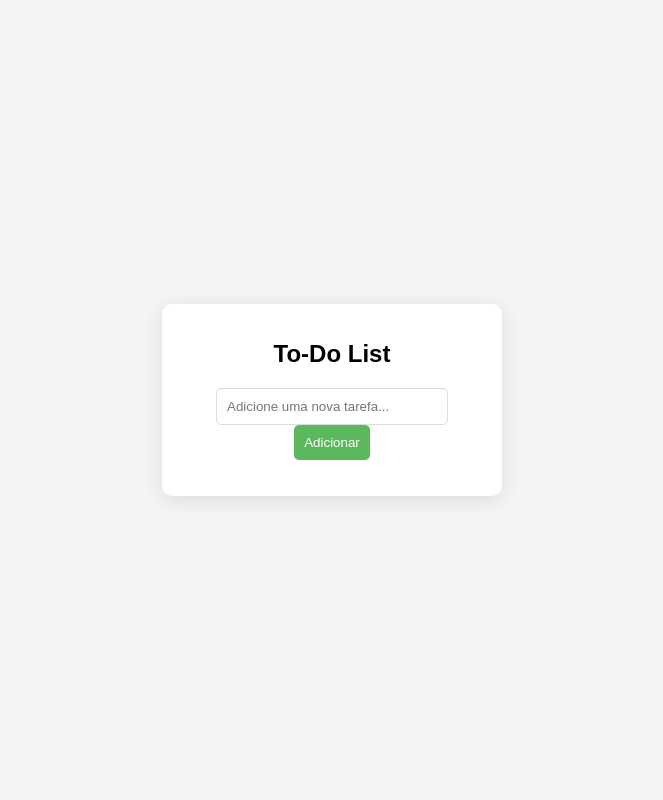
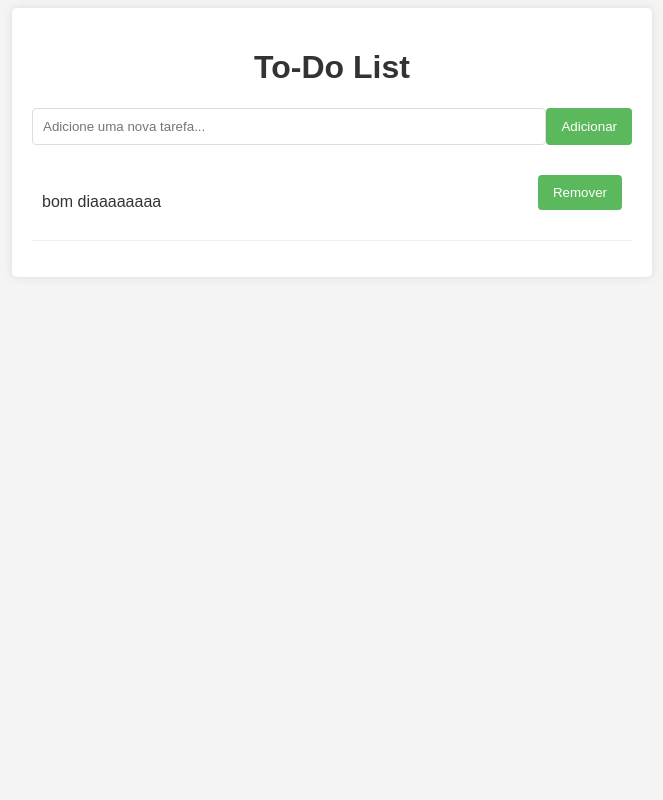
Before and after one commit to Gilderlan0101/To-do-list-com-Flask, a Flask app: page / in a window 1280 px wide. Shown: the whole page, without its empty margins (308-971 px from the left). Run offline with Flask 3, Linux system fonts and the light colour scheme.

Commit message:
Atualizações no projeto: correção de erros e novas funcionalidades pt5 v= ok 2.0

```diff
--- a/src/route/routes.py
+++ b/src/route/routes.py
@@ -1,54 +1,83 @@
+import os
 from flask import Blueprint, render_template, request, redirect, flash
-from src.services.to_do_list import my_list, display
-import os
 
+# Configurações do diretório e arquivo
+BASE_DIR = os.path.expanduser("~")  # Diretório home do usuário
+DIRECTORY = os.path.join(BASE_DIR, "my_tasks")  # Cria um diretório chamado "my_tasks"
+FILENAME = os.path.join(DIRECTORY, 'my_task.txt')  # Caminho completo do arquivo
+
+# Define o blueprint
 home = Blueprint('home', __name__, template_folder='templates')
-FILENAME = 'src/services/my_task.txt'
+
+def my_list(add):
+    try:
+        # Verifica se o diretório existe, se não, cria
+        if not os.path.exists(DIRECTORY):
+            os.makedirs(DIRECTORY)
+
+        # Se a tarefa for vazia ou composta apenas por espaços, não a adiciona
+        if not add.strip():
+            flash("A tarefa não pode ser vazia.", "error")
+            return display()
+
+        # Adiciona a nova tarefa ao arquivo
+        with open(FILENAME, 'a') as file:
+            file.write(add.strip() + '\n')  # Use strip() para evitar espaços em branco
+
+    except Exception as e:
+        print(f"Erro: {e}")
+        flash("Erro ao adicionar a tarefa.", "error")
+
+def display():
+    tarefas = []
+    try:
+        with open(FILENAME, "r") as arquivo:
+            linhas = arquivo.readlines()
+            for linha in linhas:
+                tarefas.append(linha.strip())
+
+    except FileNotFoundError:
+        print(f"Arquivo não encontrado: {FILENAME}. Um novo arquivo será criado na próxima execução.")
+        return []
+    except Exception as e:
+        print(f"Erro: {e}")
+        return []
+
+    return tarefas
 
 @home.route('/', methods=['POST', 'GET'])
 def page_inicial():
+    viws_task = display()  # Chama a função display() para obter todas as tarefas
 
     if request.method == 'POST':
         task = request.form.get('task')  # Use get() para evitar KeyError
+        if task:
+            my_list(task)  # Adiciona a tarefa
+            viws_task = display()  # Atualiza a lista de tarefas após adicionar
 
-        if task:
-            add_task = my_list(task)  # Aqui você adiciona a tarefa
-            if add_task is None:
-                print("Erro ao adicionar a tarefa.")
-            if add_task == [ ]:
-                flash('Sua lista esta vazinha')
-
-
-    # Aqui, chame a função display() para obter todas as tarefas
-    viws_task = display()
+            if not viws_task:  # Se a lista de tarefas estiver vazia
+                flash('Sua lista está vazia!', 'info')
 
     return render_template('home.html', viws_task=viws_task)
-
-
-FILENAME = os.path.join(os.path.expanduser("~"), "my_tasks.txt")  # Salva o arquivo no diretório home do usuário
 
 @home.route('/delete/<int:task_id>', methods=['POST'])
 def delete_task(task_id):
     try:
-        # Lê as tarefas atuais
         tarefas = display()  # Chama a função display para obter a lista de tarefas
-
-        # Verifica se o ID da tarefa está dentro do intervalo válido
         if 0 <= task_id < len(tarefas):
-            # Remove a tarefa selecionada
-            tarefas.remove(task_id)
+            tarefas.pop(task_id)  # Remove a tarefa selecionada
 
             # Escreve as tarefas atualizadas de volta ao arquivo
             with open(FILENAME, 'w') as file:
                 for tarefa in tarefas:
                     file.write(tarefa + '\n')
 
-            flash('Tarefa removida com sucesso!', 'success')  # Adiciona uma mensagem de sucesso
+            flash('Tarefa removida com sucesso!', 'success')
         else:
-            flash('ID da tarefa inválido.', 'error')  # Mensagem de erro se o ID for inválido
+            flash('ID da tarefa inválido.', 'error')
 
     except Exception as e:
         print(f"Erro ao deletar tarefa: {e}")
-        flash('Erro ao remover a tarefa.', 'error')  # Mensagem de erro em caso de exceção
+        flash('Erro ao remover a tarefa.', 'error')
 
     return redirect('/')  # Redireciona para a página inicial
--- a/src/services/my_task.txt
+++ b/src/services/my_task.txt
@@ -0,0 +1 @@
+bom diaaaaaaaa
--- a/src/services/to_do_list.py
+++ b/src/services/to_do_list.py
@@ -1,46 +1,70 @@
-import os
-from flask import flash
+# import os
+# from flask import flash
 
-# Define o caminho para o diretório onde o arquivo será salvo
-BASE_DIR = os.path.expanduser("~")  # Diretório home do usuário
-DIRECTORY = os.path.join(BASE_DIR, "my_tasks")  # Cria um diretório chamado "my_tasks"
-FILENAME = os.path.join(DIRECTORY, 'my_task.txt')  # Caminho completo do arquivo
+# # Define o caminho para o diretório onde o arquivo será salvo
+# BASE_DIR = os.path.expanduser("~")  # Diretório home do usuário
+# DIRECTORY = os.path.join(BASE_DIR, "my_tasks")  # Cria um diretório chamado "my_tasks"
+# FILENAME = os.path.join(DIRECTORY, 'my_task.txt')  # Caminho completo do arquivo
+# def my_list(add):
+#     try:
+#         # Verifica se o diretório existe, se não, cria
+#         if not os.path.exists(DIRECTORY):
+#             os.makedirs(DIRECTORY)
 
-def my_list(add):
-    try:
+#         # Se a tarefa for vazia ou composta apenas por espaços, não a adiciona
+#         if not add.strip():
+#             flash("A tarefa não pode ser vazia.", "error")
+#             return display()
 
-        # Verifica se o diretório existe, se não, cria
-        if not os.path.exists(DIRECTORY):
-            os.makedirs(DIRECTORY)
+#         # Adiciona a nova tarefa ao arquivo
+#         with open(FILENAME, 'a') as file:
+#             file.write(add.strip() + '\n')  # Use strip() para evitar espaços em branco
 
-        # Primeiro, adicione a nova tarefa ao arquivo
-        with open(FILENAME, 'a') as file:
-            file.write(add + '\n')
+#         return display()  # Chame a função display para retornar a lista completa
 
-        if add == ' ':
-            return display()
-
-        # Em seguida, retorne todas as tarefas
-        return display()  # Chame a função display para retornar a lista completa
-
-    except Exception as e:
-        print(f"Erro: {e}")
-        return []  # Retorna uma lista vazia em caso de erro
+#     except Exception as e:
+#         print(f"Erro: {e}")
+#         flash("Erro ao adicionar a tarefa.", "error")
+#         return []  # Retorna uma lista vazia em caso de erro
 
 
-def display():
-    tarefas = []  # Lista para armazenar as tarefas
-    try:
-        with open(FILENAME, "r") as arquivo:
-            linhas = arquivo.readlines()
-            for linha in linhas:
-                tarefas.append(linha.strip())  # Adiciona cada linha à lista de tarefas
+# def display():
+#     tarefas = []  # Lista para armazenar as tarefas
+#     try:
+#         with open(FILENAME, "r") as arquivo:
+#             linhas = arquivo.readlines()
+#             for linha in linhas:
+#                 tarefas.append(linha.strip())  # Adiciona cada linha à lista de tarefas
 
-    except FileNotFoundError:
-        print(f"Arquivo não encontrado: {FILENAME}. Um novo arquivo será criado na próxima execução.")
-        return []  # Retorna uma lista vazia se o arquivo não existir
-    except Exception as e:
-        print(f"Erro: {e}")
-        return []  # Retorna uma lista vazia em caso de erro
+#     except FileNotFoundError:
+#         print(f"Arquivo não encontrado: {FILENAME}. Um novo arquivo será criado na próxima execução.")
+#         return []  # Retorna uma lista vazia se o arquivo não existir
+#     except Exception as e:
+#         print(f"Erro: {e}")
+#         return []  # Retorna uma lista vazia em caso de erro
 
-    return tarefas  # Retorna a lista completa de tarefas
+#     return tarefas  # Retorna a lista completa de tarefas
+
+# def delete_task(task_id):
+#     try:
+#         tarefas = display()  # Chama a função display para obter a lista de tarefas
+
+#         # Verifica se o ID da tarefa está dentro do intervalo válido
+#         if 0 <= task_id < len(tarefas):
+#             # Remove a tarefa selecionada
+#             tarefas.pop(task_id)
+
+#             # Escreve as tarefas atualizadas de volta ao arquivo
+#             with open(FILENAME, 'w') as file:
+#                 for tarefa in tarefas:
+#                     file.write(tarefa + '\n')
+
+#             flash('Tarefa removida com sucesso!', 'success')  # Mensagem de sucesso
+#         else:
+#             flash('ID da tarefa inválido.', 'error')  # Mensagem de erro se o ID for inválido
+
+#     except Exception as e:
+#         print(f"Erro ao deletar tarefa: {e}")
+#         flash('Erro ao remover a tarefa.', 'error')  # Mensagem de erro em caso de exceção
+
+#     return display()  # Retorna a lista atualizada de tarefas
--- a/src/static/styles.css
+++ b/src/static/styles.css
@@ -1,41 +1,42 @@
 body {
-    font-family: 'Arial', sans-serif;
+    font-family: Arial, sans-serif;
     background-color: #f4f4f4;
-    margin: 0;
-    padding: 0;
-    display: flex;
-    justify-content: center;
-    align-items: center;
-    height: 100vh;
+    color: #333;
 }
 
 .container {
+    width: 90%;
+    max-width: 600px;
+    margin: 0 auto;
+    padding: 20px;
     background: white;
-    border-radius: 10px;
-    box-shadow: 0 4px 20px rgba(0, 0, 0, 0.1);
-    padding: 20px;
-    width: 300px;
+    border-radius: 5px;
+    box-shadow: 0 0 10px rgba(0, 0, 0, 0.1);
+}
+
+h1 {
     text-align: center;
 }
 
-h1 {
+form {
+    display: flex;
+    justify-content: space-between;
     margin-bottom: 20px;
-    font-size: 24px;
 }
 
 input[type="text"] {
-    width: 70%;
+    flex: 1;
     padding: 10px;
     border: 1px solid #ddd;
-    border-radius: 5px;
+    border-radius: 4px;
 }
 
 button {
-    padding: 10px;
+    padding: 10px 15px;
     border: none;
     background-color: #5cb85c;
     color: white;
-    border-radius: 5px;
+    border-radius: 4px;
     cursor: pointer;
 }
 
@@ -49,24 +50,17 @@ ul {
 }
 
 li {
-    background: #f9f9f9;
-    margin: 10px 0;
-    padding: 10px;
-    border-radius: 5px;
     display: flex;
     justify-content: space-between;
     align-items: center;
+    padding: 10px;
+    border-bottom: 1px solid #eee;
 }
 
-li button {
-    background: #d9534f;
-    border: none;
-    color: white;
-    padding: 5px 10px;
-    border-radius: 5px;
-    cursor: pointer;
+.flashes {
+    background-color: #f8d7da;
+    color: #721c24;
+    padding: 10px;
+    border: 1px solid #f5c6cb;
+    margin-bottom: 20px;
 }
-
-li button:hover {
-    background: #c9302c;
-}
--- a/src/templates/home.html
+++ b/src/templates/home.html
@@ -9,7 +9,7 @@
 <body>
     <div class="container">
         <h1>To-Do List</h1>
-        <form action="{{url_for('home.page_inicial')}}" method="POST">
+        <form action="{{ url_for('home.page_inicial') }}" method="POST">
             <input type="text" name="task" placeholder="Adicione uma nova tarefa..." required>
             <button type="submit">Adicionar</button>
         </form>
@@ -17,22 +17,21 @@
             {% for task in viws_task %}
                 <li>
                     {{ task }}
-                    <form action="/delete/{{ loop.index0 }}" method="POST" style="display:inline;" >
-                        <button type="submit" name="clear">Remover</button>
+                    <form action="{{ url_for('home.delete_task', task_id=loop.index0) }}" method="POST" style="display:inline;">
+                        <button type="submit">Remover</button>
                     </form>
                 </li>
             {% endfor %}
         </ul>
         {% with messages = get_flashed_messages() %}
         {% if messages %}
-          <ul class=flashes>
+          <ul class="flashes">
           {% for message in messages %}
             <li>{{ message }}</li>
           {% endfor %}
           </ul>
         {% endif %}
-      {% endwith %}
-      {% block body %}{% endblock %}
+        {% endwith %}
     </div>
 </body>
 </html>
```
